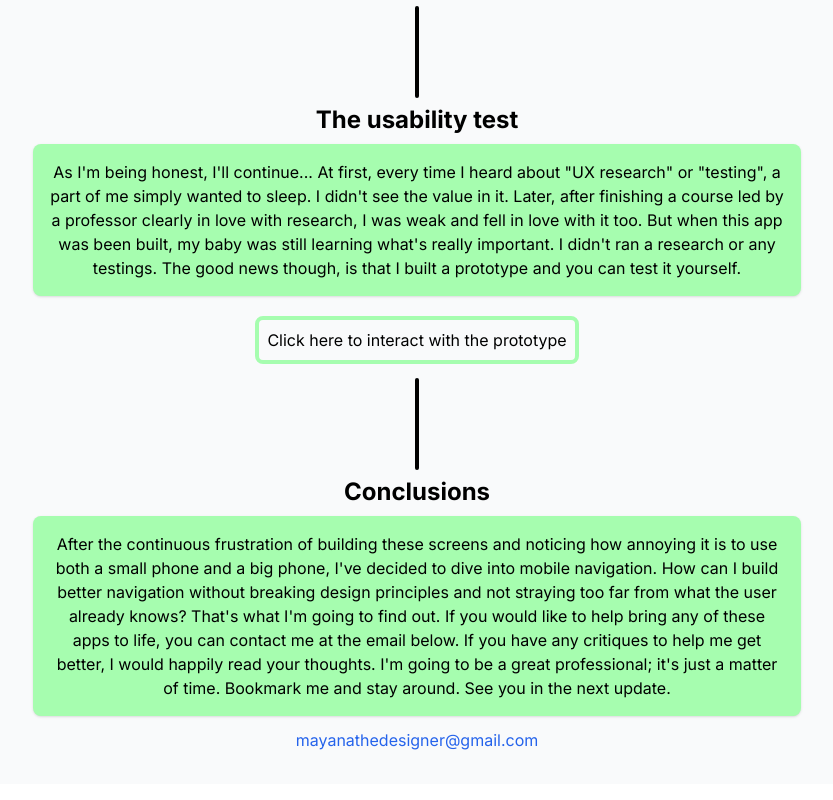
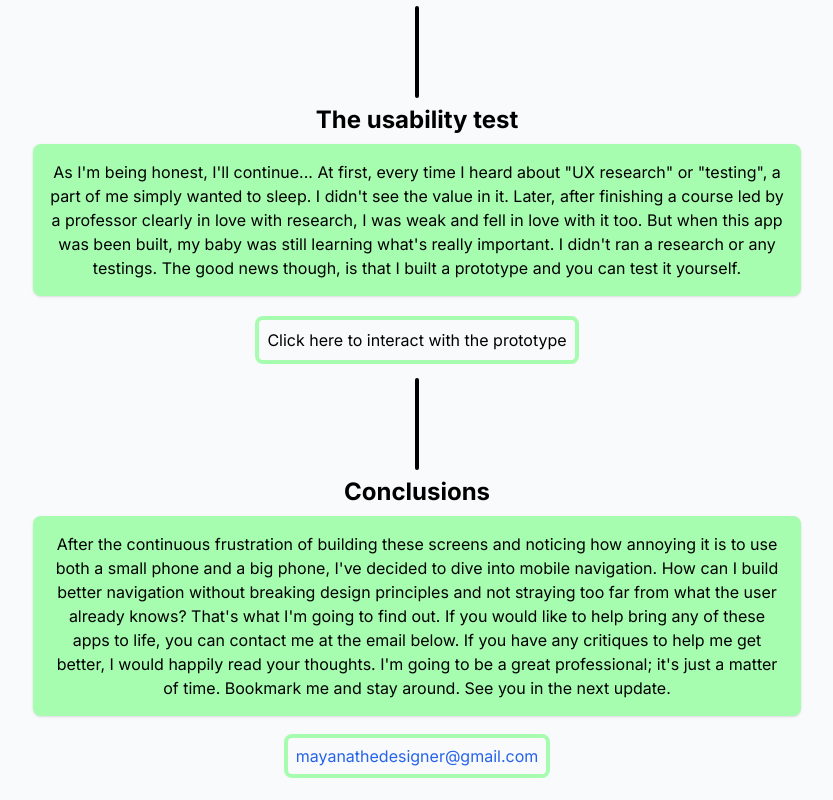
Before and after one commit to mayanabeingmayana/portfolio, a Next.js app: page / in a window 1280 px wide. Shown: the part 10392-11192 px from the top of the page, without its empty margins (223-1056 px from the left). Built offline with nearby package versions, Linux system fonts and the light colour scheme.

Commit message:
updating favicon and email style

```diff
--- a/app/page.js
+++ b/app/page.js
@@ -488,8 +488,8 @@ const Home = () => {
 
       </section>
 
-      <div>
-        <span className='text-blue-600'>mayanathedesigner@gmail.com</span>
+      <div className='mt-4'>
+        <span className='text-blue-600 border-4 border-[#A6FDAF] p-2 rounded-lg mb-3 cursor-pointer'>mayanathedesigner@gmail.com</span>
       </div>
     </div>
   );
```
Also changed, not shown: 1 other file (tests, documents, lock files or other folders).
